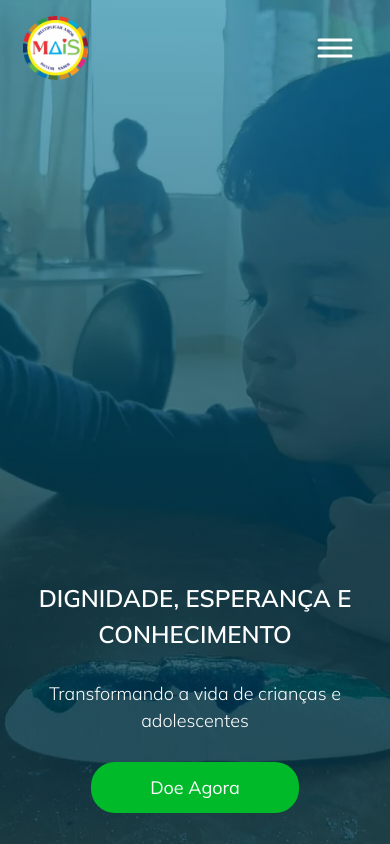
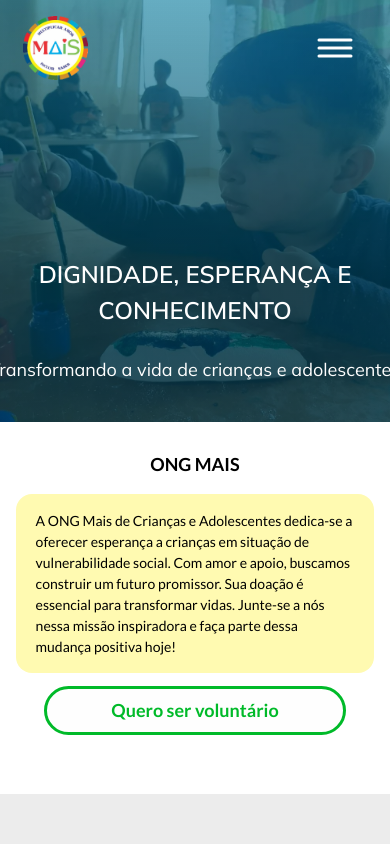
Before and after one commit to ONG-Mais/website-front-end, a Next.js app: page / in a window 390 px wide. Shown: the top 844 px of the page. Built offline with nearby package versions, Linux system fonts and the light colour scheme.

Commit message:
fix: add style changes to HeroBanner component and makes the parent handle the text style, changing the <p> tag with a <pre> tag

```diff
--- a/src/GlobalComponents/HeroBanner/index.tsx
+++ b/src/GlobalComponents/HeroBanner/index.tsx
@@ -1,32 +1,44 @@
+import { ReactNode } from "react";
 import "./style.css";
-import Button from "../Button";
-import { routes } from "@/app/lib/routes";
 
 interface BannerProps {
   image: string;
   title: string;
   text: string;
+  mobileSize: "full" | "half";
+  children?: ReactNode;
 }
 
-export default function Banner({ image, title, text }: BannerProps) {
+/**
+ * @description Este componente entrega um hero banner nos moldes da aplicação.
+ * Sendo assim, ele pede uma imagem que irá servir como background e apresenta
+ * um gradiente azul acima desta imagem. Esse banner também renderiza um título
+ * e um subtitilo. Pode ainda receber algum conteúdo opcional como children.
+ * @param {BannerProps} props O componente aceita 5 props:
+ * @param {string} props.image A imagem de fundo do banner
+ * @param {string} props.title O título do banner
+ * @param {string} props.text O subtitulo do banner
+ * @param {"full" | "half"} props.mobileSize Define se a imagem ocupa toda a tela mobile ou somente uma parte
+ * @param {ReactNode | undefined} props.children O conteúdo adicional opcional. Comummente
+ * um botão
+ * @returns
+ */
+
+export default function HeroBanner({ image, title, text, mobileSize, children }: BannerProps) {
   return (
-    <div className={`flex h-[524px] w-full -z-20 overflow-hidden bg-neutral-900 sm:h-[100svh] sm:w-[100svw]`}>
+    <div
+      className={`flex h-[524px] w-full -z-20 overflow-hidden bg-neutral-900 sm:w-[100svw] ${
+        mobileSize === "full" ? "sm:h-[85svh]" : "sm:h-[50svh]"
+      }`}
+    >
       <div
-        className="banner w-full -mt-r21 bg-cover relative flex justify-center items-end sm:mt-none sm:bg-center"
+        className={`banner w-full -mt-r21 bg-cover relative flex justify-center items-end sm:mt-none bg-top sm:bg-center`}
         style={{ backgroundImage: `url("${image}")` }}
       >
-        <div className="z-40 text-neutral-0 mb-r4 flex flex-col gap-7 font-Mulish text-center sm:mb-r8 ">
-          <h3 className="text-ds font-semibold sm:text-h5 mx-r4">{title}</h3>
-          <p className="text-h3 font-light sm:text-pl mx-r6">{text}</p>
-          <Button
-            color="green-light"
-            size="lg"
-            rounded
-            className="sm:w-52 sm:px-0 sm:self-center sm:flex hidden"
-            link={routes.donate}
-          >
-            Doe Agora
-          </Button>
+        <div className="z-40 text-neutral-0 mb-r4 flex flex-col gap-7 font-Mulish text-center sm:mb-r10">
+          <h3 className="text-ds font-semibold sm:text-h5 ">{title}</h3>
+          <pre className="text-h3 sm:text-pl font-Mulish">{text}</pre>
+          {children}
         </div>
       </div>
     </div>
```
